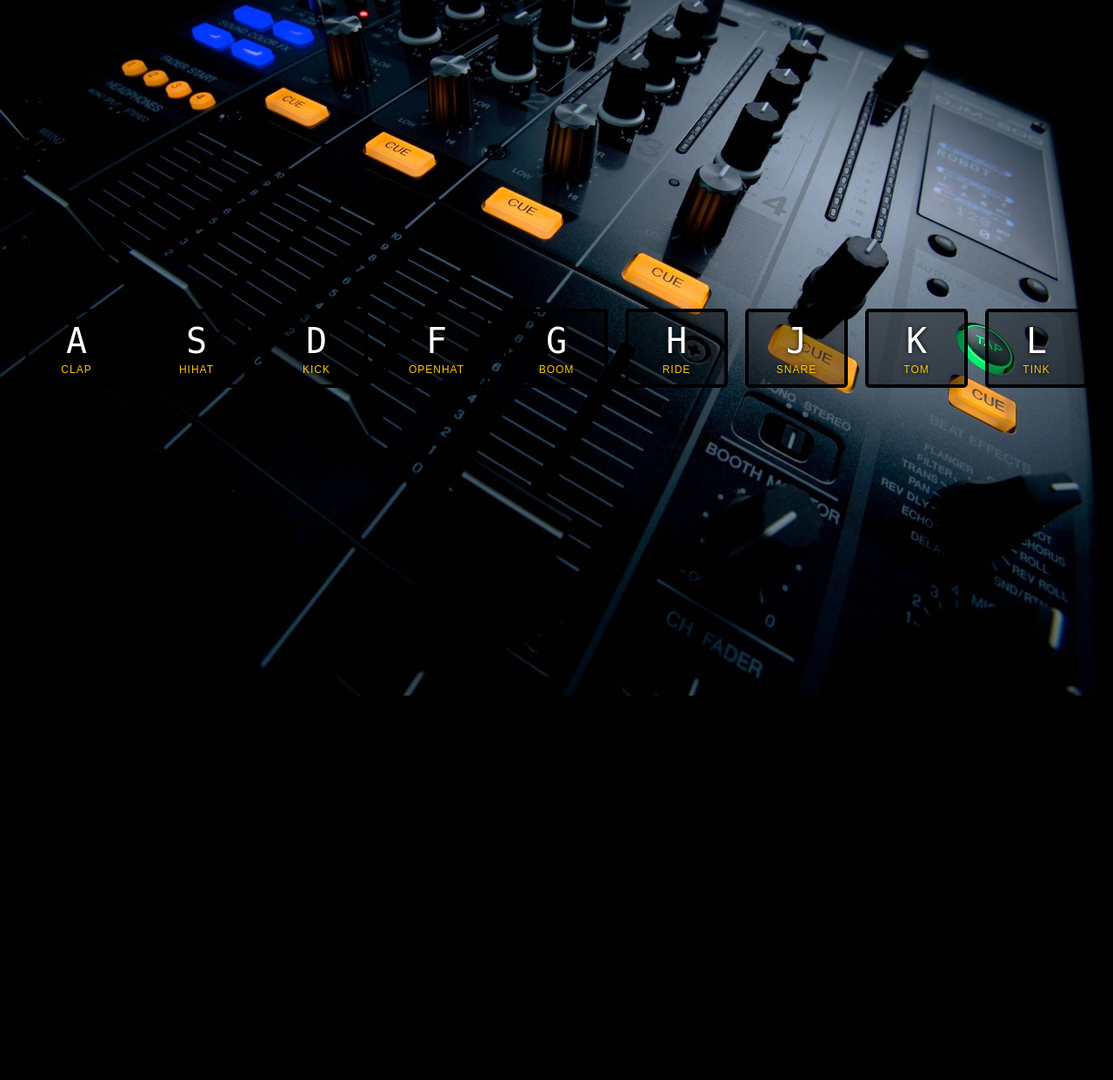
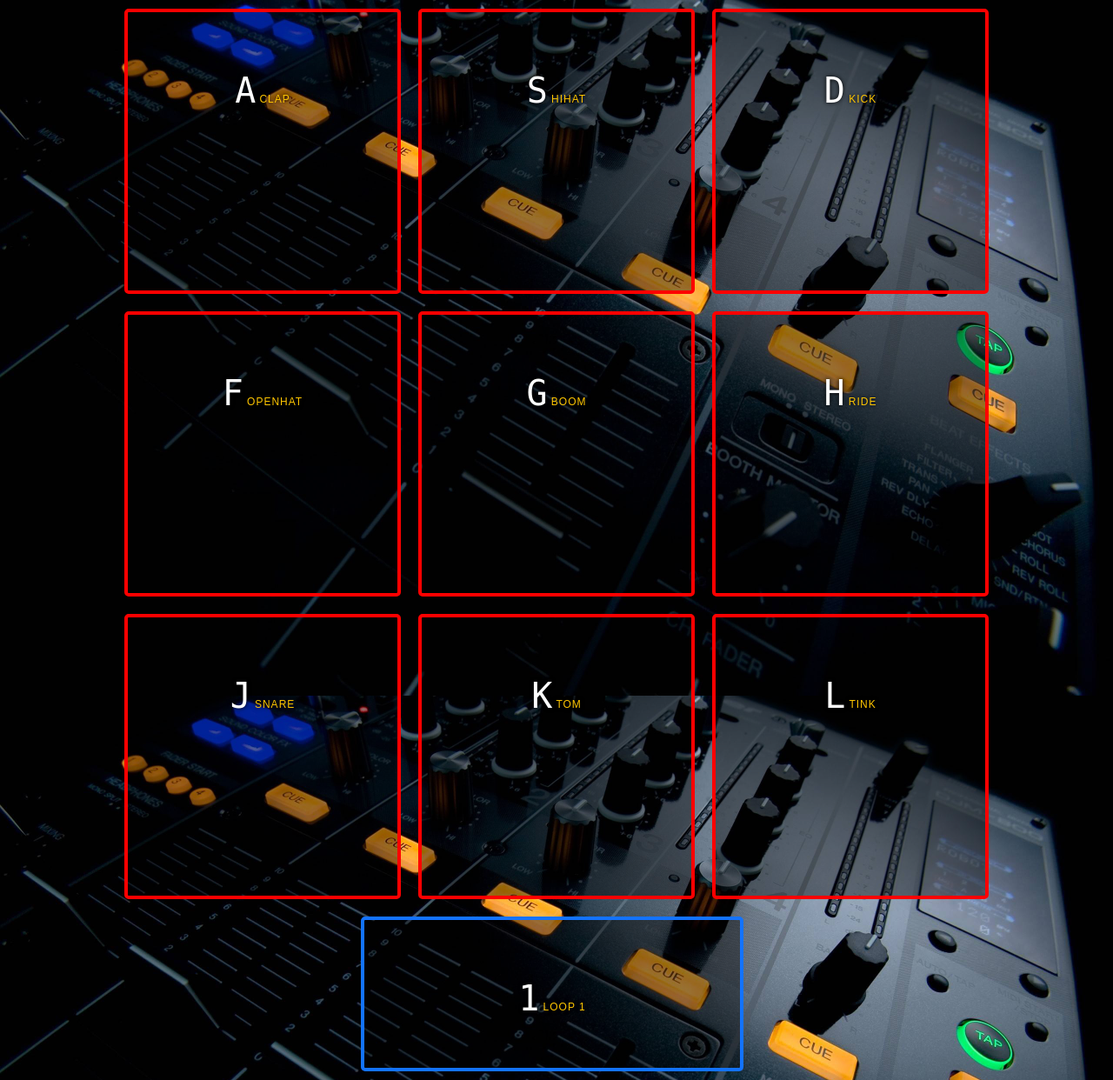
Before and after one commit to ERRORthenBSOD/drum-kit, a PHP site: page /index.html in a window 1280 px wide. Shown: the whole page at 87% size. Before the commit the page ends 800 px from the top, so only its background shows below. Run offline with PHP 8.4, Linux system fonts and the light colour scheme.

Commit message:
mobil port test

```diff
--- a/app.js
+++ b/app.js
@@ -1,20 +1,54 @@
+
 function playSound(e) {
 
     const audio = document.querySelector(`audio[data-key="${e.keyCode}"]`);
-    const key = document.querySelector(`.key[data-key="${e.keyCode}"]`);
+    const key = document.querySelector(`div[data-key="${e.keyCode}"]`);
+
     if(!audio) return; //stop the function from running
-    audio.currentTime = 0; // rewind it to the start
-    audio.play();
+     // rewind it to the start
+    audio.currentTime = 0;
+    if(audio.paused && key.classList.contains("loop")){
+        audio.play();
+    }else{
+        audio.pause()
+    }
+
+    if(!key.classList.contains("loop")){
+        audio.play()
+    }
+
+    key.classList.add('playing');
+
+}
+
+function mobilPlay(e) {
+    const audio = document.querySelector(`audio[data-key="${e.target.id}"]`);
+    const key = document.querySelector(`div[data-key="${e.target.id}"]`);
+
+    if(!audio) return; //stop the function from running
+    // rewind it to the start
+    audio.currentTime = 0;
+    if(audio.paused && key.classList.contains("loop")){
+        audio.play();
+    }else{
+        audio.pause()
+    }
+
+    if(!key.classList.contains("loop")){
+        audio.play()
+    }
+
     key.classList.add('playing');
 }
 
 function removeTransition(e) {
-    if(e.propertyName !== 'transform') return; // skip it if its noa a transform
+    if(e.propertyName !== 'transform') return; // skip it if its not a transform
     this.classList.remove('playing')
 }
 
+
 const keys = document.querySelectorAll('.key');
 keys.forEach(key=>key.addEventListener('transitionend', removeTransition));
-
+keys.forEach(key=>key.addEventListener('click', mobilPlay));
 
 window.addEventListener('keydown', playSound);
--- a/index.html
+++ b/index.html
@@ -8,44 +8,57 @@
 <body>
 
 
-  <div class="keys">
-    <div data-key="65" class="key">
+  <div class="keys" >
+    <div data-key="65" id="65" class="key">
       <kbd>A</kbd>
       <span class="sound">clap</span>
     </div>
-    <div data-key="83" class="key">
+    <div data-key="83" id="83" class="key">
       <kbd>S</kbd>
       <span class="sound">hihat</span>
     </div>
-    <div data-key="68" class="key">
+    <div data-key="68" id="68" class="key">
       <kbd>D</kbd>
       <span class="sound">kick</span>
     </div>
-    <div data-key="70" class="key">
+    <div data-key="70" id="70" class="key">
       <kbd>F</kbd>
       <span class="sound">openhat</span>
     </div>
-    <div data-key="71" class="key">
+    <div data-key="71" id="71" class="key">
       <kbd>G</kbd>
       <span class="sound">boom</span>
     </div>
-    <div data-key="72" class="key">
+    <div data-key="72" id="72" class="key">
       <kbd>H</kbd>
       <span class="sound">ride</span>
     </div>
-    <div data-key="74" class="key">
+    <div data-key="74" id="74" class="key">
       <kbd>J</kbd>
       <span class="sound">snare</span>
     </div>
-    <div data-key="75" class="key">
+    <div data-key="75" id="75" class="key">
       <kbd>K</kbd>
       <span class="sound">tom</span>
     </div>
-    <div data-key="76" class="key">
+    <div data-key="76" id="76" class="key">
       <kbd>L</kbd>
       <span class="sound">tink</span>
     </div>
-  </div>
+    <div data-key="49" id="49" class="key loop">
+    <kbd>1</kbd>
+    <span class="sound">Loop 1</span>
+    </div>
+    </div>
+
+
+  <!--</div>-->
+  <!--<div class="divv">-->
+    <!--<div data-key="49" class="keyy">-->
+      <!--<kbd>1</kbd>-->
+      <!--<span class="sound">Loop 1</span>-->
+    <!--</div>-->
+  <!--</div>-->
 
   <audio data-key="65" src="sounds/clap.wav"></audio>
   <audio data-key="83" src="sounds/hihat.wav"></audio>
@@ -56,6 +69,7 @@
   <audio data-key="74" src="sounds/snare.wav"></audio>
   <audio data-key="75" src="sounds/tom.wav"></audio>
   <audio data-key="76" src="sounds/tink.wav"></audio>
+  <audio loop data-key="49" src="sounds/Loop1.wav"></audio>
 
 <script>
 
--- a/style.css
+++ b/style.css
@@ -7,18 +7,38 @@ body,html {
   margin: 0;
   padding: 0;
   font-family: sans-serif;
+  height:100vh;
+  width: 100vw;
 }
+
+/*.keys {*/
+  /*display: flex;*/
+  /*flex: 1;*/
+  /*min-height: 100vh;*/
+  /*align-items: center;*/
+  /*justify-content: center;*/
+/*}*/
 
 .keys {
   display: flex;
-  flex: 1;
   min-height: 100vh;
-  align-items: center;
+  /*flex-direction: column;*/
+  align-items: stretch;
+  /*align-items: baseline;*/
   justify-content: center;
+  flex-wrap: wrap;
 }
 
-.key {
-  border: .4rem solid black;
+.divv {
+  display: flex;
+  /*min-height: 100vh;*/
+  /*flex-direction: column;*/
+  align-items: last-baseline;
+  flex-direction: row;
+}
+
+.keyy {
+  border: .4rem solid red;
   border-radius: .5rem;
   margin: 1rem;
   font-size: 1.5rem;
@@ -31,6 +51,42 @@ body,html {
   text-shadow: 0 0 .5rem black;
 }
 
+
+.key {
+  border: .4rem solid red;
+  border-radius: .5rem;
+  margin: 1rem;
+  font-size: 1.5rem;
+  padding: 1rem .5rem;
+  transition: all .09s ease;
+  /*width: 10rem;*/
+  width: 30rem;
+  height: 30rem;
+  text-align: center;
+  color: white;
+  background: rgba(0,0,0,0.4);
+  text-shadow: 0 0 .5rem black;
+}
+
+.loop {
+  border: .4rem solid #1373ff;
+  border-radius: .5rem;
+  margin: 1rem;
+  font-size: 1.5rem;
+  margin-left: 0rem;
+  transition: all .09s ease;
+  /*width: 10rem;*/
+  width: 33%;
+  height: 15rem;
+  text-align: center;
+  color: white;
+  background: rgba(0,0,0,0.4);
+  text-shadow: 0 0 .5rem black;
+}
+
+
+
+
 .playing {
   transform: scale(1.1);
   border-color: #ffc600;
@@ -38,8 +94,11 @@ body,html {
 }
 
 kbd {
-  display: block;
+  display: inline-flex;
   font-size: 4rem;
+  align-items: center;
+  justify-content: center;
+  height: 20vh
 }
 
 .sound {
```
Also changed, not shown: 1 other file.
